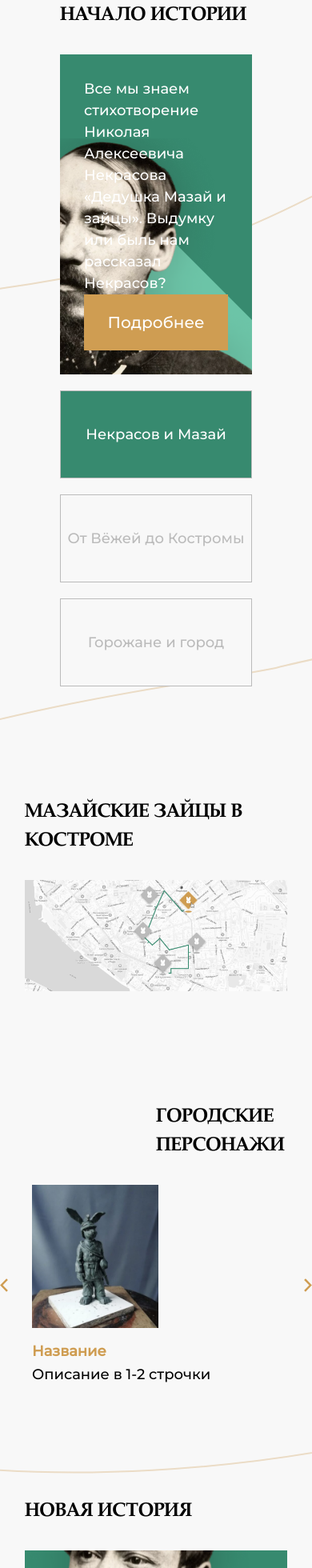
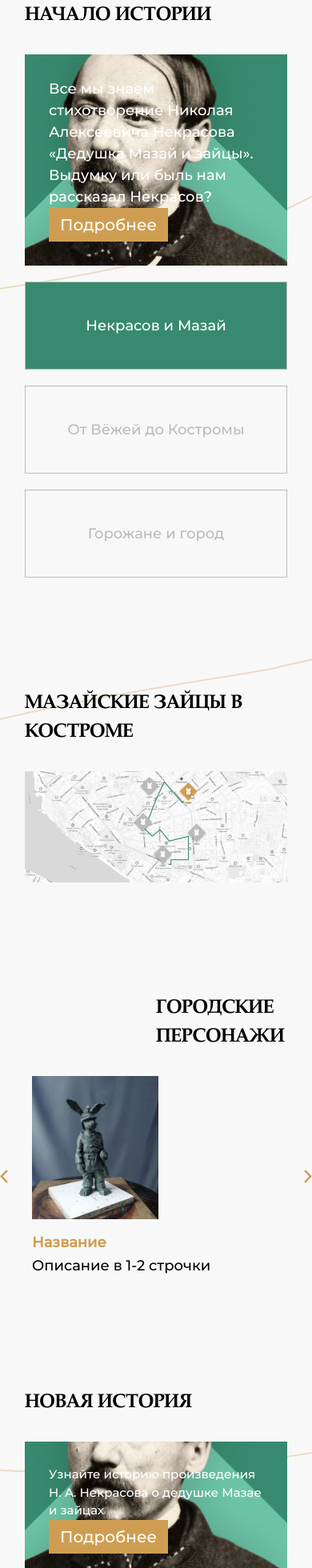
Before and after one commit to glebDyakov/zaytsy-front, a Vue app: page / in a window 390 px wide. Shown: the part 1134-3094 px from the top of the page at 80% size. Built offline with nearby package versions, Linux system fonts and the light colour scheme.

Commit message:
адаптив_родион: adaptive some blocks

```diff
--- a/src/assets/main.css
+++ b/src/assets/main.css
@@ -584,7 +584,7 @@
 }
 
 .btn--minimized {
-  padding: 20px 29.5px;
+  /* padding: 20px 29.5px; */
   margin-bottom: 0px;
   /* width: 180px; */
 }
--- a/src/components/main/NewStory.vue
+++ b/src/components/main/NewStory.vue
@@ -7,7 +7,7 @@
           <p class="main--section--new-story--body--aside--title text-[15px] sm:text-[16px] md:text-[20px]">
             Узнайте историю произведения Н. А. Некрасова о дедушке Мазае и зайцах
           </p>
-          <button class="btn btn--minimized w-[149px] md:w-[180px] sm:w-[161px]">Подробнее</button>
+          <button class="btn btn--minimized w-[149px] md:w-[180px] sm:w-[161px] h-[42px] md:h-[54px] sm:h-[44px]">Подробнее</button>
         </div>
         <div class="main--section--new-story--body--items">
           <div
--- a/src/components/main/StoryOrigin.vue
+++ b/src/components/main/StoryOrigin.vue
@@ -1,15 +1,15 @@
 <template>
     <div class="main--section main--content">
-        <div class="main--section main--section--content">
+        <div class="main--section main--section--content sm:max-w-[688px] md:max-w-[1180px] max-w-[328px]">
             <p class="text-[24px] sm:text-[36px] md:text-[44px] main--section--title">Начало истории</p>
-            <div class="main--section--new-story--body flex-col md:flex-row-reverse">
-                <div class="main--section--new-story--body--aside">
+            <div class="main--section--new-story--body flex-col md:flex-row-reverse sm:flex-row">
+                <div class="main--section--new-story--body--aside md:w-[680px] sm:w-[388px] w-[328px]">
                     <p class="main--section--new-story--body--aside--title">Все мы знаем стихотворение Николая Алексеевича Некрасова «Дедушка Мазай и зайцы». Выдумку или быль нам рассказал Некрасов?</p>
-                    <button class="btn btn--minimized"  @click="$router.push('start-story')">Подробнее</button>
+                    <button class="btn btn--minimized w-[149px] md:w-[180px] sm:w-[161px] h-[42px] md:h-[54px] sm:h-[44px]"  @click="$router.push('start-story')">Подробнее</button>
                 </div>
                 <div class="main--section--new-story--body--items">
                     <div
-                        class="main--section--new-story--body--item"
+                        class="main--section--new-story--body--item md:w-[480px] sm:w-[280px] w-[328px]"
                         :class="{'main--section--new-story--body--item--active': selectedItem === 'NEKRASOV_AND_MAZAI'}"
                         @click="selectItem('NEKRASOV_AND_MAZAI')">
                         <p class="main--section--new-story--body--item--title">Некрасов и Мазай</p>
```
